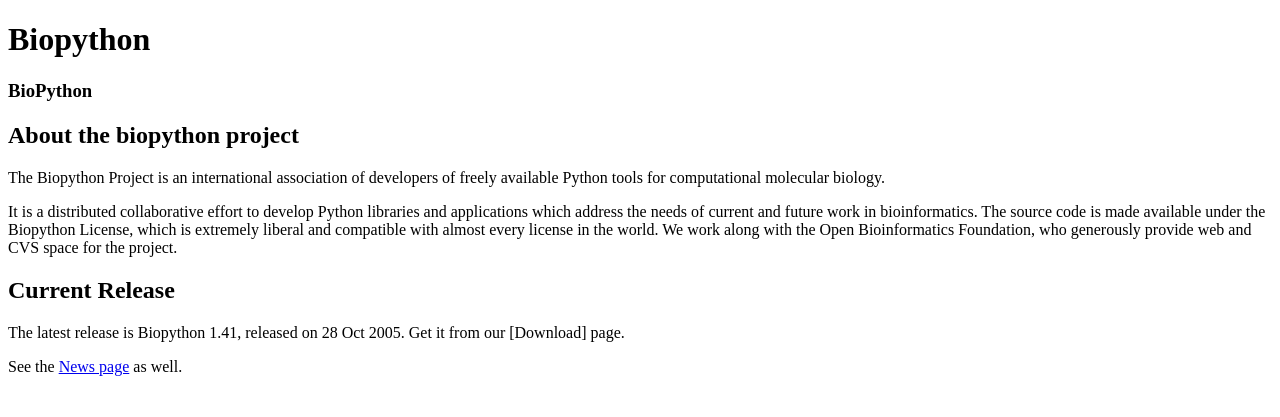
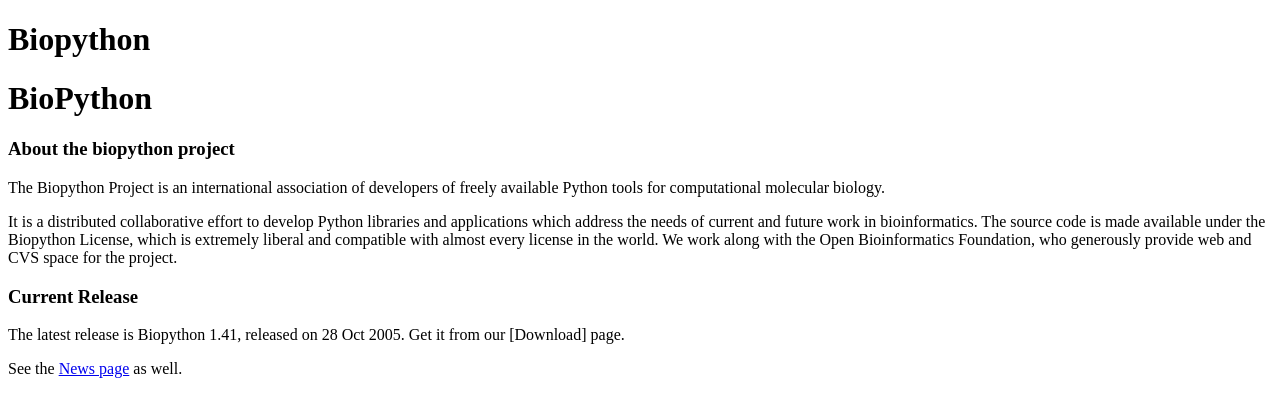
Before and after one commit to biopython/biopython.github.io, a Jekyll site: the page built from wiki/Biopython.md, in a window 1280 px wide. Shown: the top 417 px of the page. Built offline with Jekyll 4.4.1, drawn with Linux system fonts in a browser that asks for light colours.

```diff
--- a/wiki/Biopython.md
+++ b/wiki/Biopython.md
@@ -4,10 +4,10 @@ permalink: wiki/Biopython
 layout: wiki
 ---
 
-### BioPython
+BioPython
+=========
 
-About the biopython project
----------------------------
+### About the biopython project
 
 The Biopython Project is an international association of developers of
 freely available Python tools for computational molecular biology.
@@ -19,8 +19,7 @@ License, which is extremely liberal and compatible with almost every
 license in the world. We work along with the Open Bioinformatics
 Foundation, who generously provide web and CVS space for the project.
 
-Current Release
----------------
+### Current Release
 
 The latest release is Biopython 1.41, released on 28 Oct 2005. Get it
 from our \[Download\] page.
```
Also changed, not shown: 1 other file.
